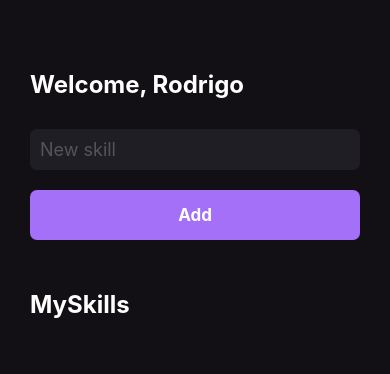
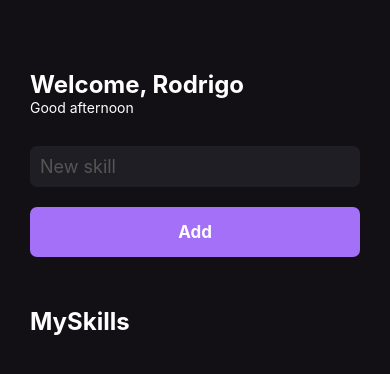
Before and after one commit to RodrigoGrz/MySkills-mobile, a React Native app: screen / in a window 390 px wide. Shown: the top 374 px of the page. Built offline with nearby package versions, Linux system fonts and the light colour scheme.

Commit message:
useEffect e StatusBar

```diff
--- a/App.js
+++ b/App.js
@@ -1,9 +1,14 @@
 import React from "react";
+import { StatusBar } from "react-native";
 
 import { Home } from "./src/pages/Home";
 
 export default function App() {
   return (
-    <Home />
+    <>
+      <StatusBar barStyle="light-content" />
+
+      <Home />
+    </>
   );
 }
--- a/src/components/Button.js
+++ b/src/components/Button.js
@@ -1,12 +1,12 @@
 import React from "react";
 import { TouchableOpacity, Text, StyleSheet } from 'react-native';
 
-export function Button() {
+export function Button({ onPress }) {
     return (
         <TouchableOpacity
             style={styles.button}
             activeOpacity={0.7}
-        // onPress={handleAddNewSkill}
+            onPress={onPress}
         >
             <Text style={styles.buttonText}>Add</Text>
         </TouchableOpacity>
--- a/src/components/SkillCard.js
+++ b/src/components/SkillCard.js
@@ -1,11 +1,11 @@
 import React from "react";
 import { TouchableOpacity, Text, StyleSheet } from 'react-native';
 
-export function SkillCard() {
+export function SkillCard({ skill }) {
     return (
-        <TouchableOpacity key="1" style={styles.buttonSkill}>
+        <TouchableOpacity style={styles.buttonSkill}>
             <Text style={styles.textSkill}>
-                skill
+                {skill}
             </Text>
         </TouchableOpacity>
     );
--- a/src/pages/Home.js
+++ b/src/pages/Home.js
@@ -1,20 +1,37 @@
-import React, { useState } from "react";
-import { View, Text, StyleSheet, TextInput, Platform } from 'react-native';
+import React, { useState, useEffect } from "react";
+import { View, Text, StyleSheet, TextInput, Platform, FlatList } from 'react-native';
 import { Button } from "../components/Button";
 import { SkillCard } from "../components/SkillCard";
 
 export function Home() {
     const [newSkill, setNewSkill] = useState('');
     const [mySkills, setMySkills] = useState([]);
+    const [greeting, setGreeting] = useState('');
 
     function handleAddNewSkill() {
         setMySkills(oldState => [...oldState, newSkill]);
     }
 
+    useEffect(() => {
+        const currentHour = new Date().getHours();
+
+        if (currentHour < 12) {
+            setGreeting('Good morning');
+        } else if (currentHour >= 12 && currentHour < 18) {
+            setGreeting('Good afternoon');
+        } else {
+            setGreeting('Good evening');
+        }
+    }, []);
+
     return (
         <View style={styles.container}>
             <Text style={styles.title}>
                 Welcome, Rodrigo
+            </Text>
+
+            <Text style={styles.greetings}>
+                {greeting}
             </Text>
 
             <TextInput
@@ -24,7 +41,7 @@ export function Home() {
                 onChangeText={setNewSkill}
             />
 
-            <Button />
+            <Button onPress={handleAddNewSkill} />
 
             <Text
                 style={[styles.title, { marginVertical: 50 }]}
@@ -32,11 +49,13 @@ export function Home() {
                 MySkills
             </Text>
 
-            {
-                mySkills.map(skill => (
-                    <SkillCard />
-                ))
-            }
+            <FlatList
+                data={mySkills}
+                keyExtractor={item => item}
+                renderItem={({ item }) => (
+                    <SkillCard skill={item} />
+                )}
+            />
         </View>
     );
 }
@@ -61,4 +80,7 @@ const styles = StyleSheet.create({
         marginTop: 30,
         borderRadius: 7,
     },
+    greetings: {
+        color: '#FFF',
+    }
 });
```
